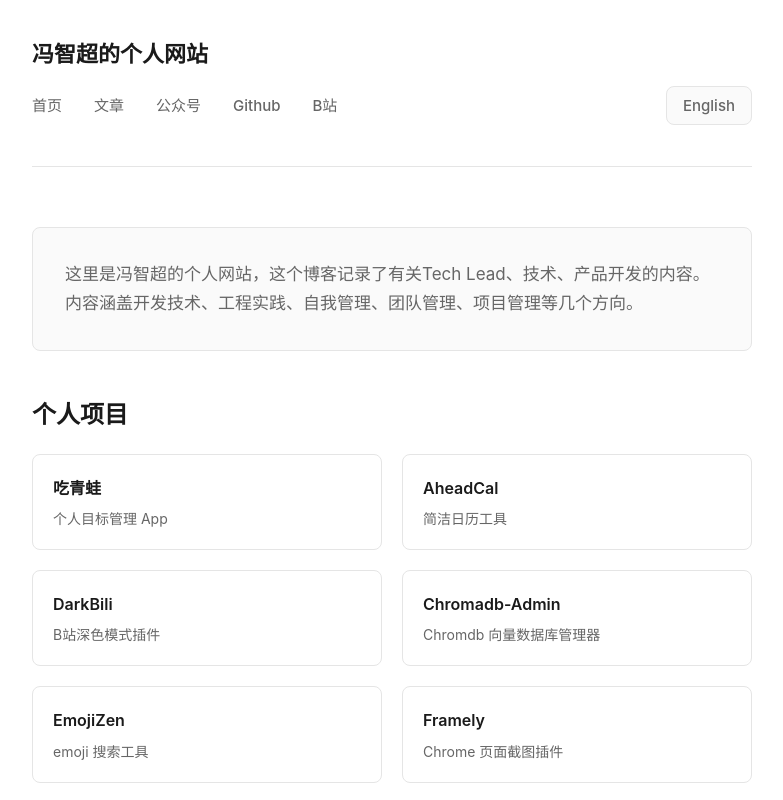
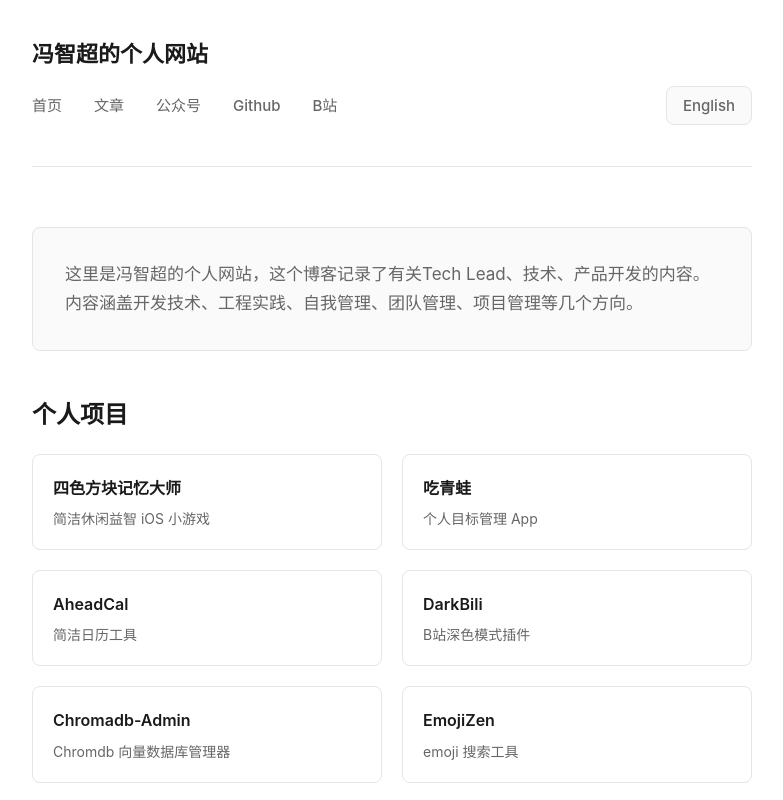
Before and after one commit to flanker/blog, a Next.js app: page / in a window 1280 px wide. Shown: the top 800 px of the page, without its empty margins (248-1031 px from the left). Built offline with nearby package versions, Linux system fonts and the light colour scheme.

Commit message:
add my new project: Memory Blocks Master, a iOS game app

```diff
--- a/app/(zh)/page.tsx
+++ b/app/(zh)/page.tsx
@@ -13,6 +13,12 @@ export default function HomePage() {
       <section className="projects">
         <h2>个人项目</h2>
         <ul>
+          <li>
+            <a href="https://apps.apple.com/us/app/memory-blocks-master/id6755654091" target="_blank">
+              <div className="project-title">四色方块记忆大师</div>
+              <div className="project-desc">简洁休闲益智 iOS 小游戏</div>
+            </a>
+          </li>
           <li>
             <a href="https://chiqingwa.com/" target="_blank">
               <div className="project-title">吃青蛙</div>
```
Also changed, not shown: app/en/page.tsx (+9 -2 lines).
